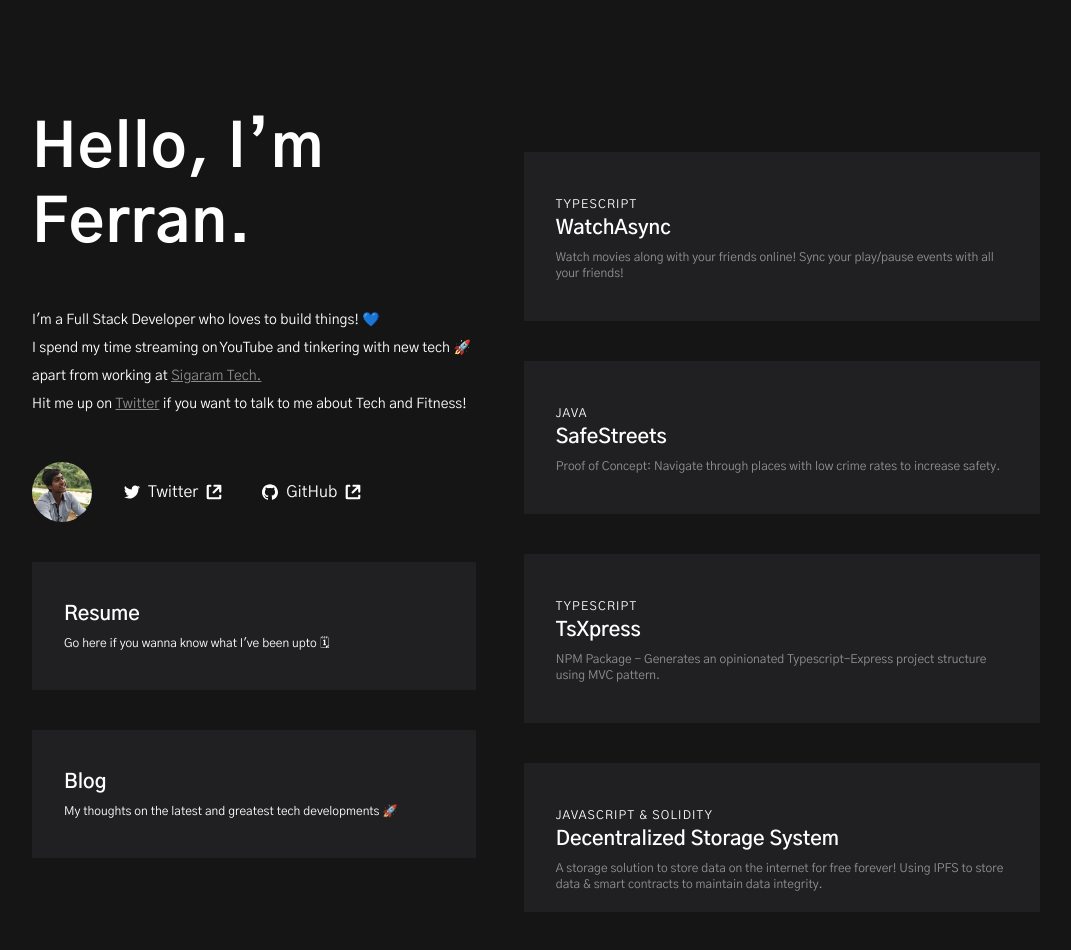
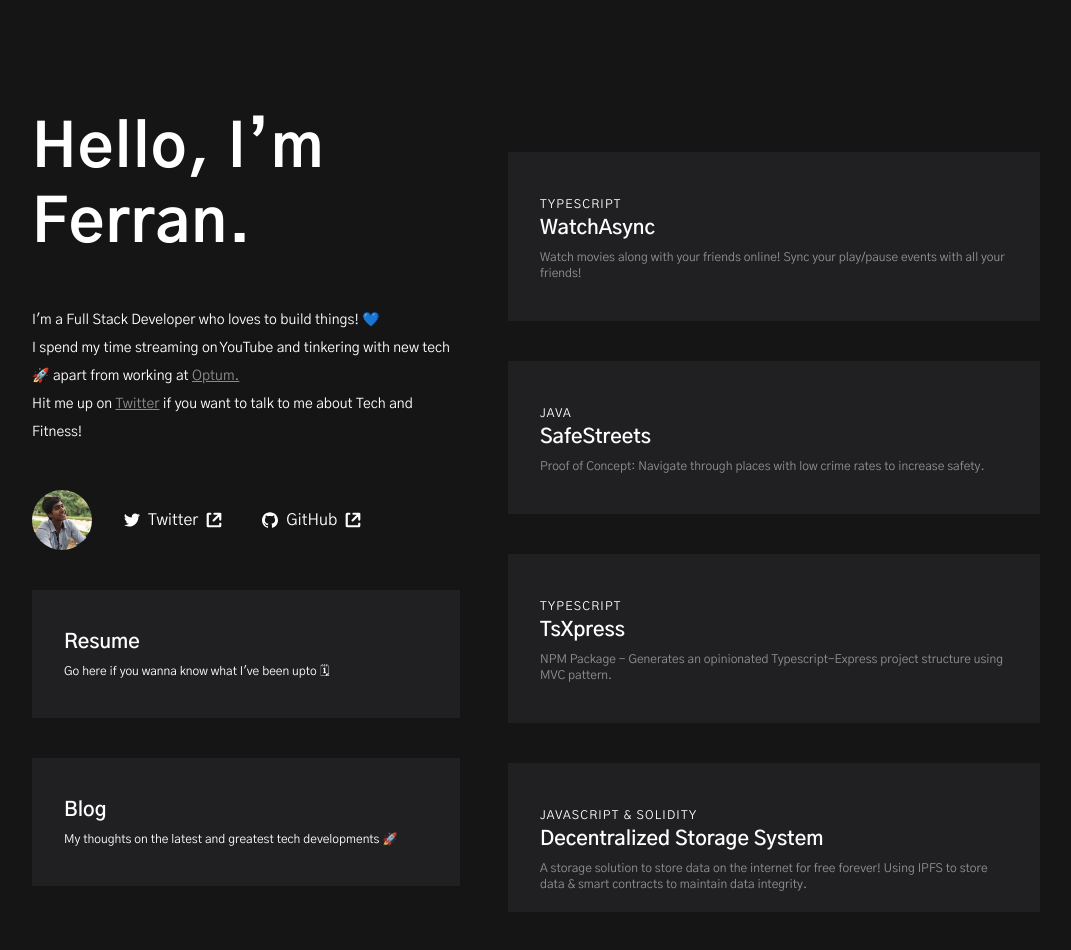
Before and after one commit to ferran9908/Liebe, a Next.js app: page / in a window 1280 px wide. Shown: the top 950 px of the page, without its empty margins (80-1151 px from the left). Built offline with nearby package versions, Linux system fonts and the light colour scheme.

Commit message:
Change Place of Work

```diff
--- a/pages/index.tsx
+++ b/pages/index.tsx
@@ -30,10 +30,10 @@ export default function Home() {
               tech 🚀 apart from working at{" "}
               <a
                 className="opacity-50 underline"
-                href="https://www.sigaramtech.com"
+                href="https://www.optum.in/"
                 rel="noopener noreferrer"
               >
-                Sigaram Tech.
+                Optum.
               </a>
               <br />
               Hit me up on{" "}
```
